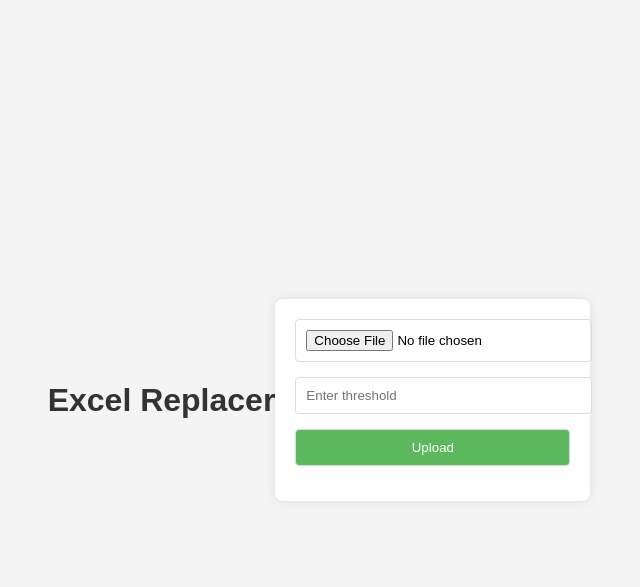
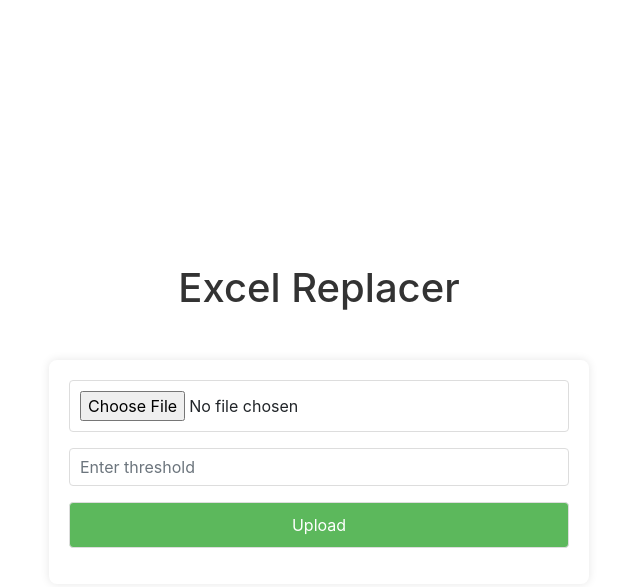
Before and after one commit to denny83/excel-replacer, a Flask app: page / in a window 1280 px wide. Shown: the top 587 px of the page, without its empty margins (321-961 px from the left). Run offline with Flask 3, Linux system fonts and the light colour scheme; some libraries are stand-ins or nearby versions.

Commit message:
Your commit message

```diff
--- a/templates/index.html
+++ b/templates/index.html
@@ -4,23 +4,39 @@
     <meta charset="UTF-8">
     <title>Excel Replacer</title>
     <link rel="stylesheet" href="{{ url_for('static', filename='styles.css') }}">
+    <link rel="stylesheet" href="https://stackpath.bootstrapcdn.com/bootstrap/4.3.1/css/bootstrap.min.css">
 </head>
 <body>
-    <h1>Excel Replacer</h1>
-    <form action="/upload" method="post" enctype="multipart/form-data">
-        <input type="file" name="file">
-        <input type="number" name="threshold" placeholder="Enter threshold">
-        <input type="submit" value="Upload">
+    <div class="container">
+        <div class="row justify-content-center">
+            <div class="col-md-6">
+                <h1 class="text-center mt-5">Excel Replacer</h1>
+                <form action="/upload" method="post" enctype="multipart/form-data" class="mt-5">
+                    <div class="form-group">
+                        <input type="file" name="file" class="form-control-file">
+                    </div>
+                    <div class="form-group">
+                        <input type="number" name="threshold" placeholder="Enter threshold" class="form-control">
+                    </div>
+                    <div class="form-group">
+                        <input type="submit" value="Upload" class="btn btn-success btn-block">
+                    </div>
                 </form>
 
                 {% with messages = get_flashed_messages() %}
                     {% if messages %}
-            <ul class="flashes">
+                        <ul class="flashes list-group mt-3">
                         {% for message in messages %}
-                <li>{{ message }}</li>
+                            <li class="list-group-item list-group-item-danger">{{ message }}</li>
                         {% endfor %}
                         </ul>
                     {% endif %}
                 {% endwith %}
+            </div>
+        </div>
+    </div>
+    <script src="https://code.jquery.com/jquery-3.3.1.slim.min.js"></script>
+    <script src="https://cdnjs.cloudflare.com/ajax/libs/popper.js/1.14.7/umd/popper.min.js"></script>
+    <script src="https://stackpath.bootstrapcdn.com/bootstrap/4.3.1/js/bootstrap.min.js"></script>
 </body>
 </html>
```
Lines whose indentation alone changed are shown as unchanged.
